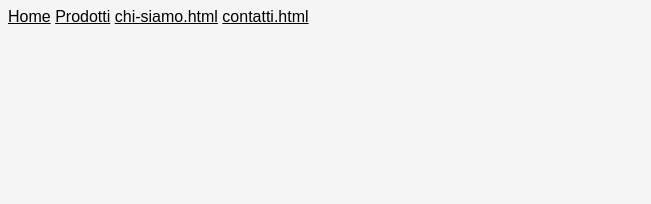
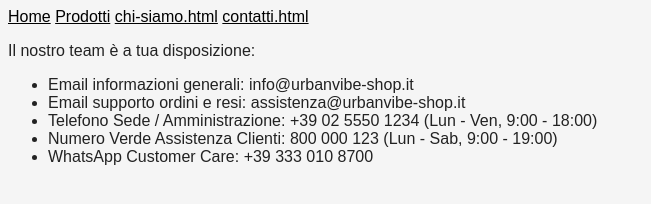
Before and after one commit to Mattiasavasta/4ascositoweb, a plain HTML site: page contatti.html in a window 1280 px wide. Shown: the whole page, without its empty margins (0-651 px from the left). Drawn offline with Linux system fonts and the light colour scheme.

Commit message:
Add customer support contact details to contatti.html
Added contact information for customer support.

```diff
--- a/contatti.html
+++ b/contatti.html
@@ -9,5 +9,21 @@
 	<a href="chi-siamo.html"> chi-siamo.html</a>
 	<a href="contatti.htlm">contatti.html</a>
 	</nav>
+	<p> Il nostro team è a tua disposizione:
+		<ul>
+			<li>Email informazioni generali: info@urbanvibe-shop.it</li>
+
+<li>Email supporto ordini e resi: assistenza@urbanvibe-shop.it</li>
+
+<li>Telefono Sede / Amministrazione: +39 02 5550 1234 (Lun - Ven, 9:00 - 18:00)</li>
+
+<li>Numero Verde Assistenza Clienti: 800 000 123 (Lun - Sab, 9:00 - 19:00)</li>
+
+<li>WhatsApp Customer Care: +39 333 010 8700</li>
+
+
+		</ul>
+
+ </p>
 </head>
 </html>
```
